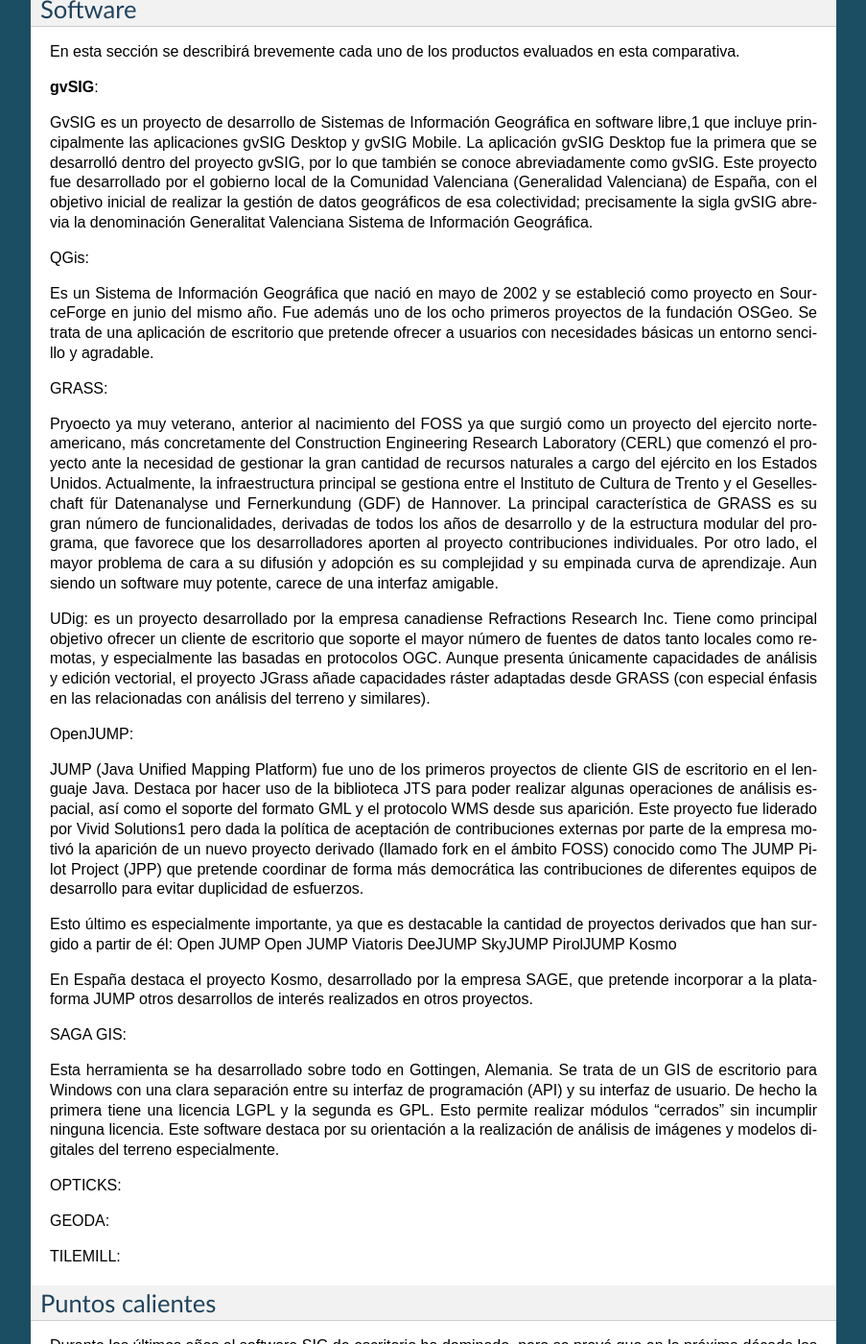
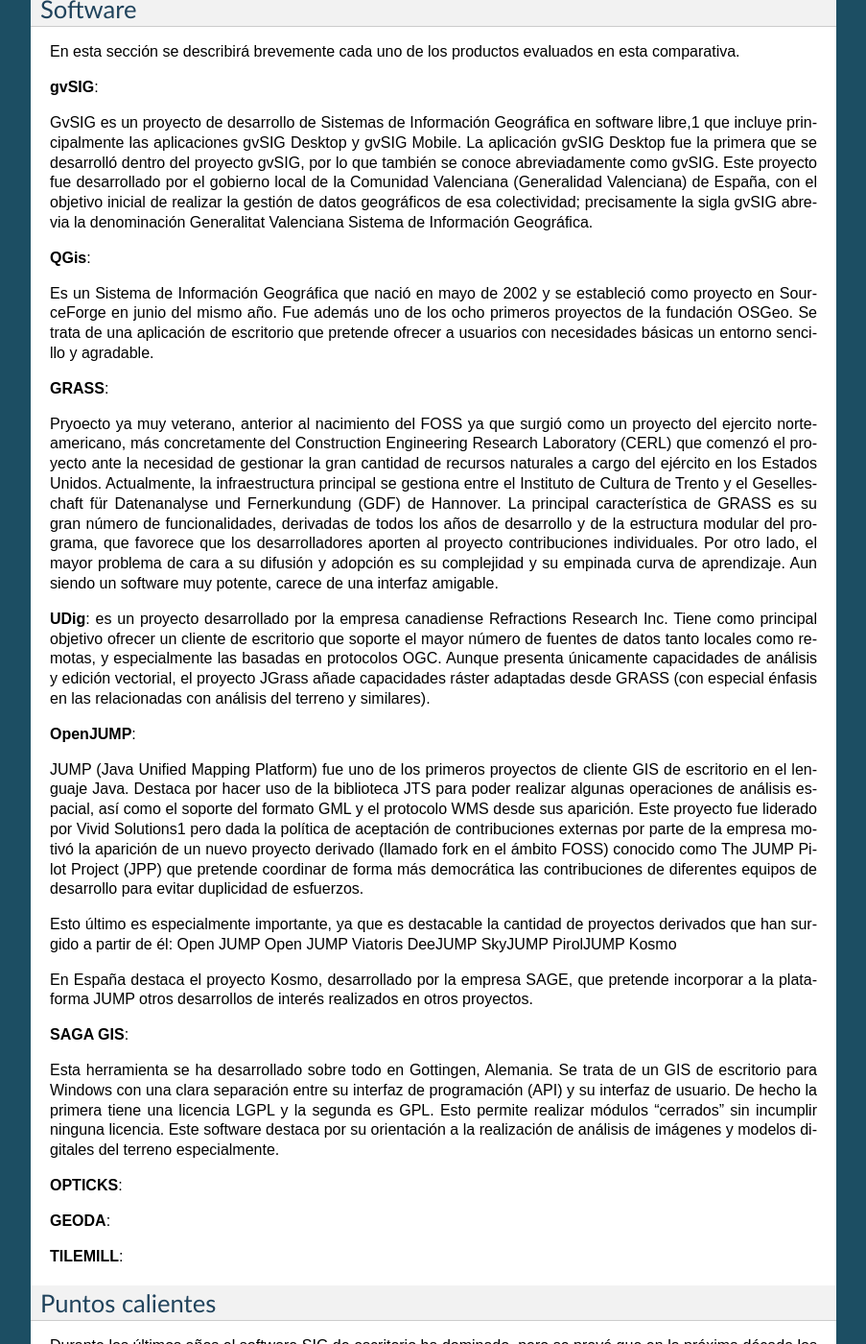
Before and after one commit to OSGeo-ES/panorama-siglibre8, a Sphinx documentation site: the page built from source/clientes/index.rst, in a window 1280 px wide and 1400 px high, scrolled down 2173 px. Shown: the whole window at 96% size, without its empty margins (198-1101 px from the left). Built offline with Sphinx 7.4.7, drawn with Linux system fonts in a browser that asks for light colours; part of the change alters nothing that is shown.

```diff
--- a/source/clientes/index.rst
+++ b/source/clientes/index.rst
@@ -66,23 +66,23 @@ La aplicación gvSIG Desktop fue la primera que se desarrolló dentro del proyec
 Este proyecto fue desarrollado por el gobierno local de la Comunidad Valenciana (Generalidad Valenciana) de España, con el objetivo inicial de realizar la gestión de datos geográficos de esa colectividad; precisamente la sigla gvSIG abrevia la denominación Generalitat Valenciana Sistema de Información Geográfica.
 
 
-QGis:
+**QGis**:
 
 Es un Sistema de Información Geográfica que nació en mayo de 2002 y se estableció como proyecto en SourceForge en junio del mismo año. Fue además uno de los ocho primeros proyectos de la fundación OSGeo.
 Se trata de una aplicación de escritorio que pretende ofrecer a usuarios con necesidades básicas un entorno sencillo y agradable.
 
 
-GRASS:
+**GRASS**:
 
 Pryoecto ya muy veterano, anterior al nacimiento del FOSS ya que surgió como un proyecto del ejercito norteamericano, más concretamente del Construction Engineering Research Laboratory (CERL) que comenzó el proyecto ante la necesidad de gestionar la gran cantidad de recursos naturales a cargo del ejército en los Estados Unidos.
 Actualmente, la infraestructura principal se gestiona entre el Instituto de Cultura de Trento y el Geselleschaft für Datenanalyse und Fernerkundung (GDF) de Hannover.
 La principal característica de GRASS es su gran número de funcionalidades, derivadas de todos los años de desarrollo y de la estructura modular del programa, que favorece que los desarrolladores aporten al proyecto contribuciones individuales. Por otro lado, el mayor problema de cara a su difusión y adopción es su complejidad y su empinada curva de aprendizaje. Aun siendo un software muy potente, carece de una interfaz amigable.
 
 
-UDig: es un proyecto desarrollado por la empresa canadiense Refractions Research Inc. Tiene como principal objetivo ofrecer un cliente de escritorio que soporte el mayor número de fuentes de datos tanto locales como remotas, y especialmente las basadas en protocolos OGC.
+**UDig**: es un proyecto desarrollado por la empresa canadiense Refractions Research Inc. Tiene como principal objetivo ofrecer un cliente de escritorio que soporte el mayor número de fuentes de datos tanto locales como remotas, y especialmente las basadas en protocolos OGC.
 Aunque presenta únicamente capacidades de análisis y edición vectorial, el proyecto JGrass añade capacidades ráster adaptadas desde GRASS (con especial énfasis en las relacionadas con análisis del terreno y similares).
 
-OpenJUMP:
+**OpenJUMP**:
 
 JUMP (Java Unified Mapping Platform) fue uno de los primeros proyectos de cliente GIS de escritorio en el lenguaje Java. Destaca por hacer uso de la biblioteca JTS para poder realizar algunas operaciones de análisis espacial, así como el soporte del formato GML y el protocolo WMS desde sus aparición.
 Este proyecto fue liderado por Vivid Solutions1 pero dada la política de aceptación de contribuciones externas por parte de la empresa motivó la aparición de un nuevo proyecto derivado (llamado fork  en el ámbito FOSS) conocido como The JUMP Pilot Project (JPP) que pretende coordinar de forma más democrática las contribuciones de diferentes equipos de desarrollo para evitar duplicidad de esfuerzos.
@@ -98,18 +98,18 @@ Kosmo
 En España destaca el proyecto Kosmo, desarrollado por la empresa SAGE, que pretende incorporar a la plataforma JUMP otros desarrollos de interés realizados en otros proyectos.
 
 
-SAGA GIS:
+**SAGA GIS**:
 
 Esta herramienta se ha desarrollado sobre todo en Gottingen, Alemania. Se trata de un GIS de escritorio para Windows con una clara separación entre su interfaz de programación (API) y su interfaz de usuario. De hecho la primera tiene una licencia LGPL y la segunda es GPL. Esto permite realizar módulos “cerrados” sin incumplir ninguna licencia.
 Este software destaca por su orientación a la realización de análisis de imágenes y modelos digitales del terreno especialmente.
 
 
 
-OPTICKS:
+**OPTICKS**:
 
-GEODA:
+**GEODA**:
 
-TILEMILL:
+**TILEMILL**:
 
 
 
```
